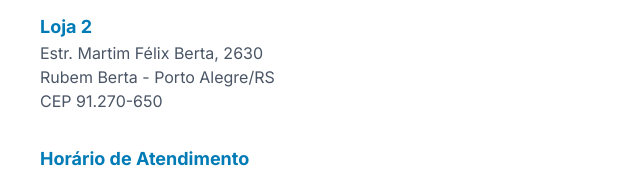
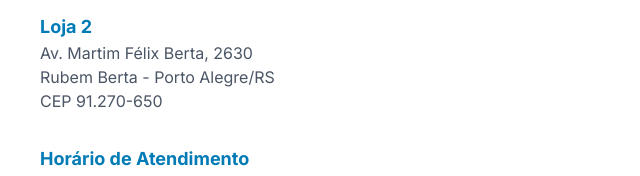
Before and after one commit to wscariott1988/Agafarma-POA, a website built with Vite: page index.html in a window 1280 px wide. Shown: the part 2961-3137 px from the top of the page, 0-640 px from the left. Built offline with nearby package versions, Linux system fonts and the light colour scheme; some icons are missing.

Commit message:
fix: update street prefix for Loja 2 address in index.html

```diff
--- a/index.html
+++ b/index.html
@@ -214,7 +214,7 @@
                   </div>
                   <div>
                     <h4 class="font-bold text-agafarma-dark-blue text-lg">Loja 2</h4>
-                    <p class="text-gray-600">Estr. Martim Félix Berta, 2630<br>Rubem Berta - Porto Alegre/RS<br>CEP 91.270-650</p>
+                    <p class="text-gray-600">Av. Martim Félix Berta, 2630<br>Rubem Berta - Porto Alegre/RS<br>CEP 91.270-650</p>
                   </div>
                 </div>
               </div>
```
